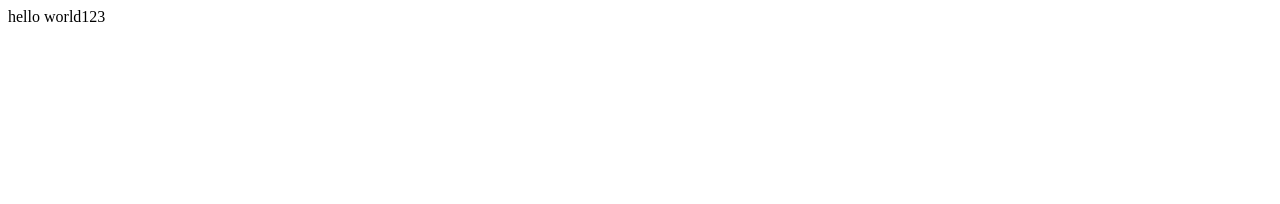
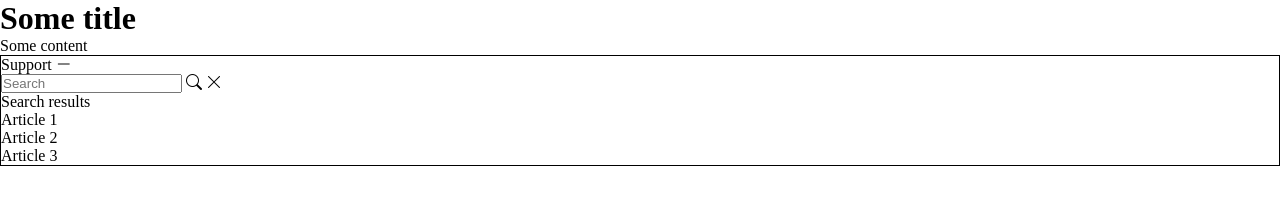
Before and after one commit to pkirilin/dodo-support-widget, a website built with webpack: page frontend/index.html in a window 1280 px wide. Built offline with nearby package versions, Linux system fonts and the light colour scheme.

Commit message:
Added widget html structure

```diff
--- a/frontend/index.html
+++ b/frontend/index.html
@@ -7,6 +7,30 @@
     <title><%= htmlWebpackPlugin.options.title %></title>
   </head>
   <body>
-    hello world123
+    <header>
+      <h1>Some title</h1>
+    </header>
+    <main>
+      <div>Some content</div>
+      <div class="widget">
+        <div class="widget-header">
+          Support
+          <i class="bi bi-dash-lg"></i>
+        </div>
+        <div class="widget-search">
+          <input type="text" placeholder="Search" />
+          <i class="icon-search bi bi-search"></i>
+          <i class="icon-clear bi bi-x-lg"></i>
+        </div>
+        <div class="widget-search-results">
+          <div class="widget-search-results-header">Search results</div>
+          <ul>
+            <li>Article 1</li>
+            <li>Article 2</li>
+            <li>Article 3</li>
+          </ul>
+        </div>
+      </div>
+    </main>
   </body>
 </html>
--- a/frontend/index.js
+++ b/frontend/index.js
@@ -1,3 +1,2 @@
+import 'bootstrap-icons/font/bootstrap-icons.css';
 import './styles.scss';
-
-console.log('hello');
--- a/frontend/styles.scss
+++ b/frontend/styles.scss
@@ -0,0 +1,20 @@
+* {
+  margin: 0;
+  padding: 0;
+  box-sizing: border-box;
+}
+
+.widget {
+  border: 1px solid black;
+
+  &-header {
+  }
+
+  &-search {
+  }
+
+  &-search-results {
+    &-header {
+    }
+  }
+}
--- a/frontend/webpack.config.js
+++ b/frontend/webpack.config.js
@@ -14,6 +14,10 @@ module.exports = {
   },
   module: {
     rules: [
+      {
+        test: /\.css$/,
+        use: ['style-loader', 'css-loader'],
+      },
       {
         test: /\.s[ac]ss$/i,
         use: ['style-loader', 'css-loader', 'sass-loader'],
```
